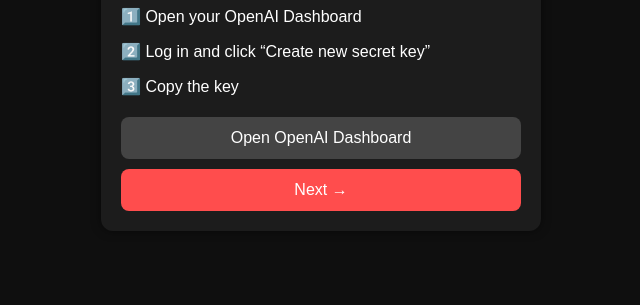
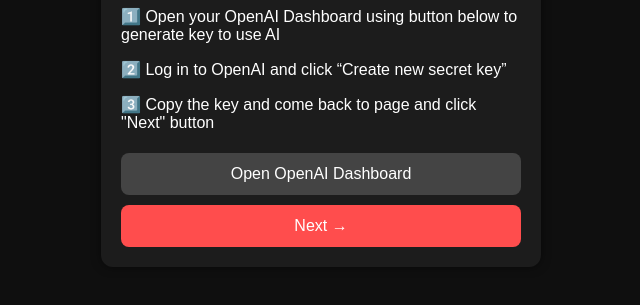
Before and after one commit to gurinderpal01/echo, a plain HTML site: page index.html in a window 1280 px wide. Both pictures are taken after a click on the button "Start Setup →". Shown: the part 111-416 px from the top of the page, without its empty margins (319-959 px from the left). Drawn offline with Linux system fonts and the light colour scheme.

Commit message:
Update index.html
More interactive

```diff
--- a/index.html
+++ b/index.html
@@ -31,9 +31,9 @@
 
   <!-- Step 2: Guide to get API key -->
   <div id="step2" class="hidden">
-    <p>1️⃣ Open your OpenAI Dashboard</p>
-    <p>2️⃣ Log in and click “Create new secret key”</p>
-    <p>3️⃣ Copy the key</p>
+    <p>1️⃣ Open your OpenAI Dashboard using button below to generate key to use AI</p>
+    <p>2️⃣ Log in to OpenAI and click “Create new secret key”</p>
+    <p>3️⃣ Copy the key and come back to page and click "Next" button </p>
     <button class="link-btn" onclick="window.open('https://platform.openai.com/account/api-keys','_blank')">Open OpenAI Dashboard</button>
     <button onclick="showStep3()">Next →</button>
   </div>
```
